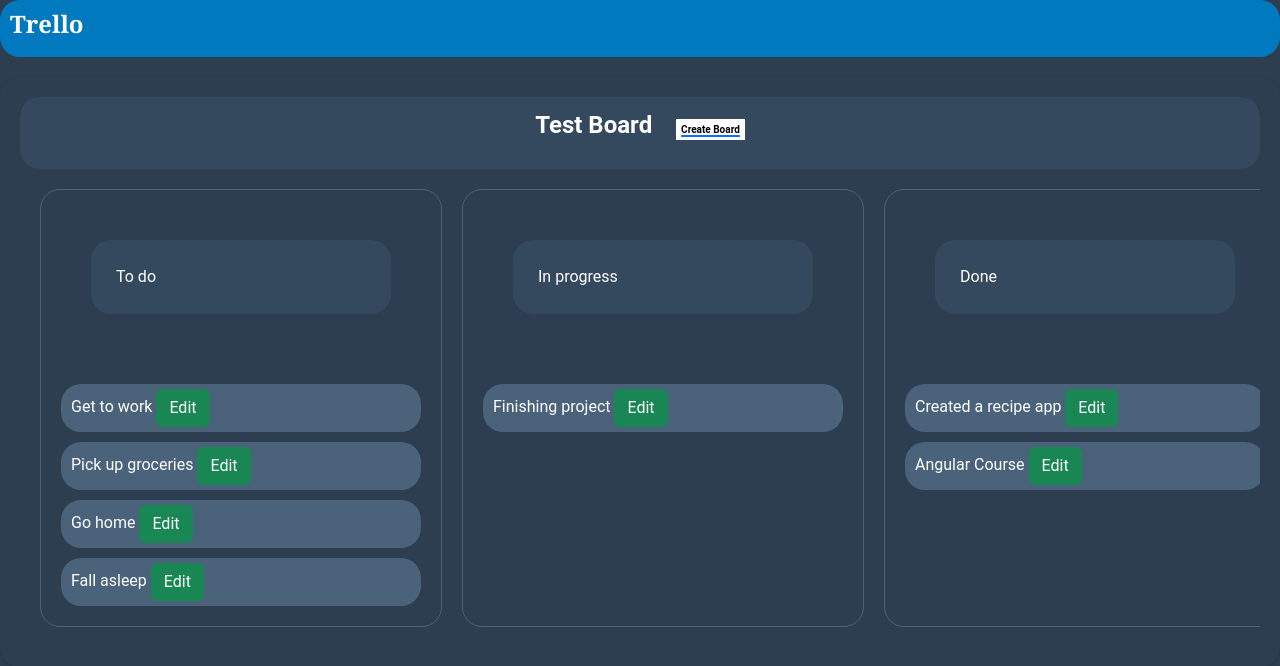
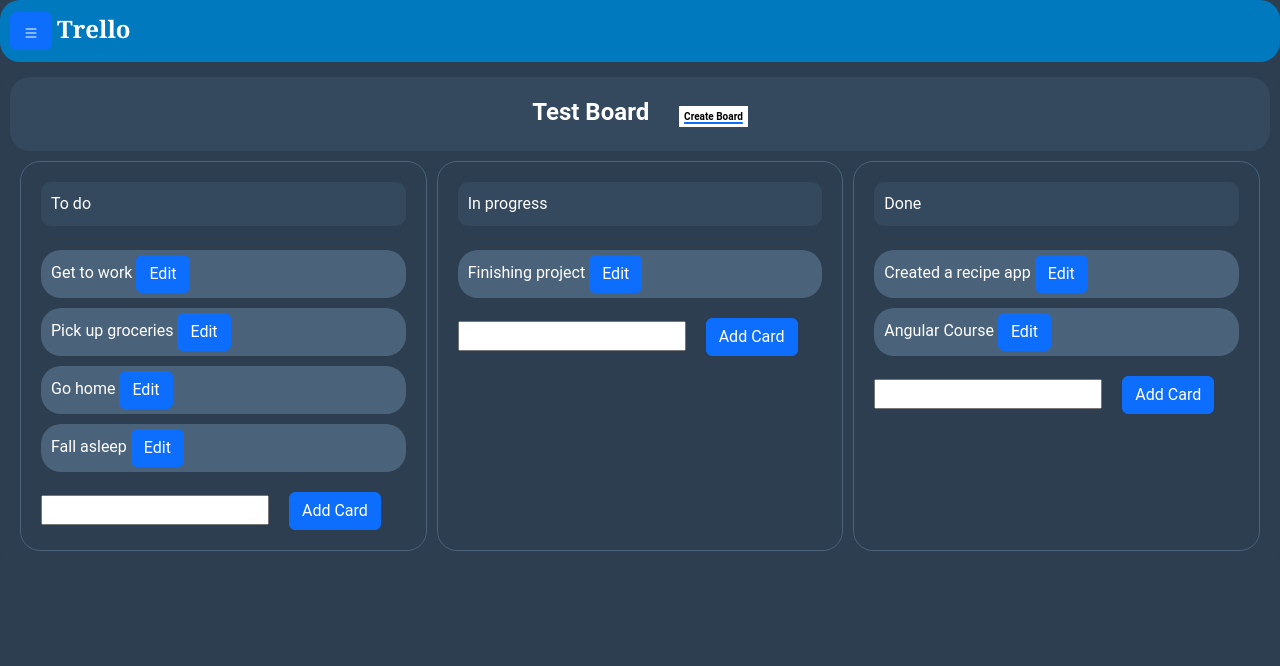
Before and after one commit to avishek-saha-anchanto/trello, an Angular app: page / in a window 1280 px wide. Shown: the top 666 px of the page. Built offline with nearby package versions, Linux system fonts and the light colour scheme.

Commit message:
feat:Add card
Add card, create a card model, add Modal to Edit card

```diff
--- a/src/app/board/board.component.html
+++ b/src/app/board/board.component.html
@@ -1,7 +1,54 @@
 <div class="root">
   <div class="navbar">
     <div>
-      <div>
+      <div class="d-flex align-items-center">
+        <button
+          class="btn btn-primary"
+          type="button"
+          data-bs-toggle="offcanvas"
+          data-bs-target="#offcanvasWithBothOptions"
+          aria-controls="offcanvasWithBothOptions"
+        >
+          <svg
+            xmlns="http://www.w3.org/2000/svg"
+            width="16"
+            height="16"
+            fill="currentColor"
+            class="bi bi-list"
+            viewBox="0 0 16 16"
+          >
+            <path
+              fill-rule="evenodd"
+              d="M2.5 12a.5.5 0 0 1 .5-.5h10a.5.5 0 0 1 0 1H3a.5.5 0 0 1-.5-.5m0-4a.5.5 0 0 1 .5-.5h10a.5.5 0 0 1 0 1H3a.5.5 0 0 1-.5-.5m0-4a.5.5 0 0 1 .5-.5h10a.5.5 0 0 1 0 1H3a.5.5 0 0 1-.5-.5"
+            />
+          </svg>
+        </button>
+
+        <div
+          style="background-color: #7e6f97"
+          class="offcanvas offcanvas-start"
+          data-bs-scroll="true"
+          tabindex="-1"
+          id="offcanvasWithBothOptions"
+          aria-labelledby="offcanvasWithBothOptionsLabel"
+        >
+          <div class="offcanvas-header">
+            <h5 class="offcanvas-title" id="offcanvasWithBothOptionsLabel">
+              Trello
+            </h5>
+            <button
+              type="button"
+              class="btn-close"
+              data-bs-dismiss="offcanvas"
+              aria-label="Close"
+            ></button>
+          </div>
+          <div class="offcanvas-body">
+            <div *ngFor="let board of boards">
+              {{ board }}
+            </div>
+          </div>
+        </div>
         <h1>Trello</h1>
       </div>
     </div>
@@ -9,13 +56,20 @@
 
   <div class="board">
     <div class="board-bar">
-      <p class="board-name">{{ board.name }} &nbsp; &nbsp;<a routerLink="/boardform"><span class="small-box">Create Board</span></a></p>
-
+      <p class="board-name">
+        {{ board.name }} &nbsp; &nbsp;
+        <a routerLink="/boardform"
+          ><span class="small-box">Create Board</span></a
+        >
+      </p>
     </div>
 
     <div class="board-wrapper">
       <div class="board-lists" cdkDropListGroup>
-        <div class="board-list" *ngFor="let list of board.lists">
+        <div
+          class="board-list"
+          *ngFor="let list of board.lists; let listIndex = index"
+        >
           <div class="list-title">
             {{ list.name }}
           </div>
@@ -26,8 +80,27 @@
             [cdkDropListData]="list.tasks"
             (cdkDropListDropped)="drop($event)"
           >
-            <div class="task" *ngFor="let item of list.tasks" cdkDrag>
-             <app-card [item]="item"></app-card>
+            <div
+              class="task"
+              *ngFor="let item of list.tasks; let itemIndex = index"
+              cdkDrag
+            >
+              <app-card
+                [item]="item.name"
+                [index]="itemIndex"
+                [listName]="list.name"
+              ></app-card>
+            </div>
+            <div class="tasks-container">
+              <input type="text" #inputField />
+              <button
+                class="btn btn-primary"
+                style="margin-left: 20px"
+                type="button"
+                (click)="addCard(inputField.value, listIndex)"
+              >
+                Add Card
+              </button>
             </div>
           </div>
         </div>
--- a/src/app/board/board.component.scss
+++ b/src/app/board/board.component.scss
@@ -1,91 +1,80 @@
-
-
-
 .navbar {
-  background-color: #0079BF;
-  color: #FFFFFF;
+  background-color: #0079bf;
+  color: #ffffff;
   padding: 10px;
   border-radius: 20px;
   text-align: center;
-  font-family: Georgia, 'Times New Roman', Times, serif;
+  font-family: Georgia, "Times New Roman", Times, serif;
+  font-weight: bold;
+  h1 {
+    margin-top: 5px;
+    margin-left: 5px;
+    font-size: 24px;
     font-weight: bold;
   }
-
-
-.navbar h1 {
-  font-size: 24px;
-  font-weight: bold;
-
 }
-
+.offcanvas {
+  width: 300px;
+}
 
 .board {
   display: flex;
   flex-direction: column;
   flex-grow: 1;
-  min-width: 0;
-  min-height: 0;
   background-color: #2c3e50;
-  box-shadow: 0 2px 4px rgba(0, 0, 0, 0.1);
-  padding: 20px;
+  padding: 10px;
   border-radius: 20px;
-  margin-top: 20px;
-
+  margin-top: 5px;
 }
-
 
 .board-bar {
   background-color: #34495e;
-  color: #FFFFFF;
-  padding: 10px;
+  color: #ffffff;
+  padding: 5px;
   text-align: center;
   border-radius: 20px;
 }
 
-
 .board-name {
+  margin-top: 12px;
   font-size: 24px;
   font-weight: bold;
 }
-
 
 .board-wrapper {
   display: flex;
   flex-grow: 1;
   overflow-x: auto;
-  padding: 20px;
+  padding: 10px;
 }
-
 
 .board-lists {
   display: flex;
   flex-grow: 1;
-  gap: 20px;
+  gap: 10px;
 }
-
 
 .board-list {
   flex-grow: 1;
   border: 1px solid #4a627a;
   border-radius: 20px;
-
 }
 
 /* List title */
 .list-title {
   background-color: #34495e;
-  color: #FFFFFF;
+  color: #ffffff;
   display: flex;
   flex-direction: column;
   flex-grow: 1;
   flex-basis: 0; // to force the columns to all be the same size, regardless of content
 
-  min-width: 300px;
-  margin: 50px;
-  padding: 25px;
+  min-width: 100px;
+  margin: 20px;
+  margin-bottom: 4px;
+  padding: 10px;
 
-  border-radius: 20px;
-
+  border-radius: 10px;
 
   &:not(:first-child) {
     margin-left: 0;
@@ -94,7 +83,7 @@
   .column-title {
     font-size: 25px;
     font-weight: 800;
-      font-family: 'Lato', sans-serif;
+    font-family: "Lato", sans-serif;
     text-transform: uppercase;
     margin-bottom: 20px;
   }
@@ -112,7 +101,7 @@
 .task {
   display: flex;
   background-color: #4a627a;
-  color: #FFFFFF;
+  color: #ffffff;
   padding: 5px 10px;
   margin: 10px;
   border-radius: 20px;
@@ -122,8 +111,7 @@
   box-sizing: border-box;
   border-radius: 4px;
   box-shadow: 0 5px 5px -3px rgba(0, 0, 0, 0.2),
-              0 8px 10px 1px rgba(0, 0, 0, 0.14),
-              0 3px 14px 2px rgba(0, 0, 0, 0.12);
+    0 8px 10px 1px rgba(0, 0, 0, 0.14), 0 3px 14px 2px rgba(0, 0, 0, 0.12);
 }
 
 .cdk-drag-placeholder {
@@ -142,7 +130,7 @@
   display: flexbox;
   justify-content: center;
   padding: 5px;
-  background-color:white;
+  background-color: white;
   color: black;
   font-size: 10px;
 }
--- a/src/app/board/board.component.ts
+++ b/src/app/board/board.component.ts
@@ -1,31 +1,64 @@
-import { Component, OnInit } from '@angular/core';
+import { Component, ElementRef, OnInit, ViewChild } from '@angular/core';
 import { Board } from '../board.model';
 import { List } from '../list.model';
 import { BoardService } from '../service/board.service';
-import { CdkDragDrop, moveItemInArray, transferArrayItem } from '@angular/cdk/drag-drop';
+import {
+  CdkDragDrop,
+  moveItemInArray,
+  transferArrayItem,
+} from '@angular/cdk/drag-drop';
 
 @Component({
   selector: 'app-board',
   templateUrl: './board.component.html',
-  styleUrl: './board.component.scss'
+  styleUrl: './board.component.scss',
 })
 export class BoardComponent implements OnInit {
-  board: Board ;
-
-  constructor(private boardService:BoardService ){}
+  boards=["Intern","my project","Test"];
+  board: Board;
+  isAdd: boolean = false;
+  @ViewChild('inputField') inputField: ElementRef;
+  cardName: string;
+  addingToListIndex: number = -1;
+  constructor(private boardService: BoardService) {}
   ngOnInit() {
-    this.board=this.boardService.getBoard();
+    this.board = this.boardService.getBoard();
   }
 
   drop(event: CdkDragDrop<string[]>) {
     if (event.previousContainer === event.container) {
-      moveItemInArray(event.container.data, event.previousIndex, event.currentIndex);
-    } else {
-      transferArrayItem(event.previousContainer.data,
+      moveItemInArray(
         event.container.data,
         event.previousIndex,
-        event.currentIndex);
+        event.currentIndex
+      );
+    } else {
+      transferArrayItem(
+        event.previousContainer.data,
+        event.container.data,
+        event.previousIndex,
+        event.currentIndex
+      );
     }
   }
 
+  addCard(cardName: string, listIndex: number) {
+    if(cardName.length==0)
+    return;
+    if (this.isAdd && this.addingToListIndex === listIndex) {
+      // console.log(
+      //   'Adding card to list:',
+      //   listIndex,
+      //   'with title:',
+      //   this.cardTitle
+      // );
+      this.isAdd = false;
+      this.addingToListIndex = -1;
+    } else {
+      this.addingToListIndex = listIndex;
+      this.isAdd = !this.isAdd;
+    }
+    this.boardService.addCardOnBoard(listIndex, cardName);
+    this.inputField.nativeElement.value = '';
+  }
 }
--- a/src/app/board/card/card.component.html
+++ b/src/app/board/card/card.component.html
@@ -1,5 +1,4 @@
-{{ item }}
-<div *ngIf="isEdit">
+<!-- <div *ngIf="isEdit">
   <input
     type="text"
     name=""
@@ -12,4 +11,73 @@
 </div>
 <button class="btn btn-success" (click)="onEdit()" [disabled]="item.length === 0">
   {{ isEdit ? "Save" : "Edit" }}
+</button> -->
+{{ item }}
+<!-- Button trigger modal -->
+<button
+  type="button"
+  class="btn btn-primary"
+  data-bs-toggle="modal"
+  data-bs-target="#staticBackdrop"
+>
+  Edit
 </button>
+
+<!-- Modal -->
+<div
+  class="modal fade"
+  id="staticBackdrop"
+  data-bs-backdrop="static"
+  data-bs-keyboard="false"
+  tabindex="-1"
+  aria-labelledby="staticBackdropLabel"
+  aria-hidden="true"
+>
+  <div class="modal-dialog modal-dialog-centered">
+    <div class="modal-content">
+      <div class="modal-header">
+        <h1 class="modal-title fs-5" id="staticBackdropLabel">Modal title</h1>
+        <button
+          type="button"
+          class="btn-close"
+          data-bs-dismiss="modal"
+          aria-label="Close"
+        ></button>
+      </div>
+      <div class="modal-body">
+        <div>
+          <input
+            type="text"
+            name=""
+            id="input"
+            class="form-control"
+            [(ngModel)]="newTitle"
+            required="required"
+            placeholder="Title"
+          />
+          <textarea
+            name=""
+            id=""
+            cols="50"
+            rows="5"
+            [(ngModel)]="description"
+            placeholder="Description"
+          ></textarea>
+        </div>
+      </div>
+      <div class="modal-footer">
+        <button type="button" class="btn btn-secondary" data-bs-dismiss="modal">
+          Close
+        </button>
+        <button
+          type="button"
+          class="btn btn-primary"
+          data-bs-dismiss="modal"
+          (click)="onSave()"
+        >
+          Save
+        </button>
+      </div>
+    </div>
+  </div>
+</div>
--- a/src/app/board/card/card.component.ts
+++ b/src/app/board/card/card.component.ts
@@ -8,17 +8,17 @@
 })
 export class CardComponent {
   @Input() item: string;
-  @Input() index:number;
-  @Input() listName:string;
-  isEdit: boolean = false;
+  @Input() index: number;
+  @Input() listName: string;
 
-  constructor(private boardService:BoardService){}
-  onEdit() {
-    this.isEdit = !this.isEdit;
-  }
-  onSave()
-  {
-    this.isEdit = !this.isEdit;
-    this.boardService.editCardName(this.index,this.item,this.listName);
+  newTitle: string = '';
+  description: string = '';
+
+  constructor(private boardService: BoardService) {}
+
+  onSave() {
+    this.boardService.editCardName(this.index, this.newTitle, this.listName);
+    console.log(this.listName);
+    console.log(this.index);
   }
 }
--- /dev/null
+++ b/src/app/card.model.ts
@@ -0,0 +1,3 @@
+export class Card {
+    constructor(public name: string, public description: string) {}
+}
--- a/src/app/list.model.ts
+++ b/src/app/list.model.ts
@@ -1,3 +1,5 @@
+import { Card } from "./card.model";
+
 export class List {
-    constructor(public name: string, public tasks: string[]) {}
+    constructor(public name: string, public tasks: Card[]) {}
 }
--- a/src/app/service/board.service.ts
+++ b/src/app/service/board.service.ts
@@ -1,6 +1,7 @@
 import { Injectable } from '@angular/core';
 import { Board } from '../board.model';
 import { List } from '../list.model';
+import { Card } from '../card.model';
 
 @Injectable({
   providedIn: 'root',
@@ -8,21 +9,28 @@
 export class BoardService {
   board: Board = new Board('Test Board', [
     new List('To do', [
-      'Get to work',
-      'Pick up groceries',
-      'Go home',
-      'Fall asleep',
+      new Card('Get to work',''),
+      new Card('Pick up groceries',''),
+      new Card('Go home',''),
+      new Card('Fall asleep',''),
     ]),
-    new List('In progress', ['Finishing project']),
-    new List('Done', ['Created a recipe app', 'Angular Course']),
+    new List('In progress', [new Card('Finishing project','')]),
+    new List('Done', [new Card('Created a recipe app',''), new Card('Angular Course','')]),
   ]);
 
   getBoard() {
     return this.board;
   }
   editCardName(index: number, newName: string, listName: string) {
-    let listIndex = this.board.lists.findIndex((list) => list.name === listName);
+    let listIndex = this.board.lists.findIndex(
+      (list) => list.name === listName
+    );
     let list = this.board.lists[listIndex];
-    list.tasks[index] = newName;
+    list.tasks[index].name = newName;
+    console.log(list);
+  }
+  addCardOnBoard(index: number, cardTitle: string) {
+    this.board.lists[index].tasks.push(new Card (cardTitle,''));
+    console.log(this.board.lists[index]);
   }
 }
```
Lines whose indentation alone changed are shown as unchanged.
